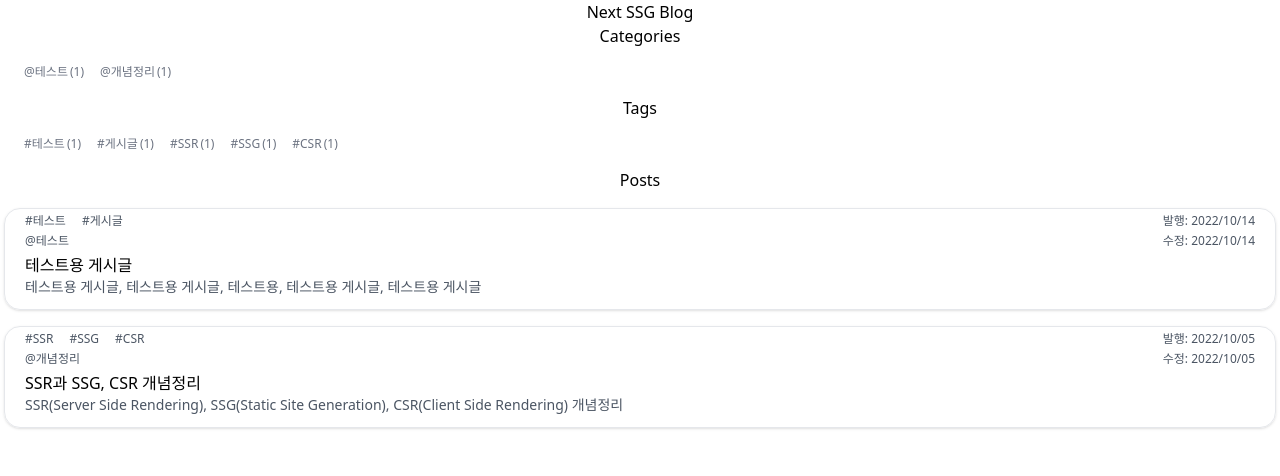
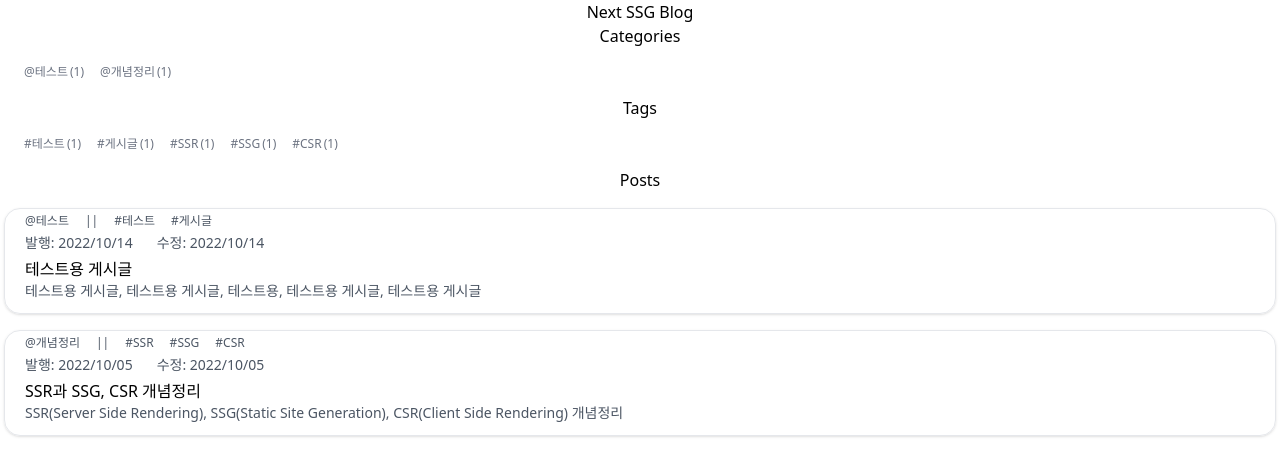
Before and after one commit to ysjkof/blog, a Next.js app: page / in a window 1280 px wide. Shown: the top 476 px of the page. Built offline with nearby package versions, Linux system fonts and the light colour scheme.

Commit message:
chore: CSS 수정

```diff
--- a/components/PostDetail.tsx
+++ b/components/PostDetail.tsx
@@ -26,8 +26,8 @@ export default function PostDetail() {
             <span>발행: {publishedDate}</span>
             <span>수정: {lastModifiedAt}</span>
           </div>
+          <RowList lists={categories} listSymbol="@" />
           <RowList lists={tags} listSymbol="#" />
-          <RowList lists={categories} listSymbol="@" />
           <h1 className="text-3xl text-center font-semibold">{title}</h1>
         </header>
 
--- a/components/PostList/PostCard.tsx
+++ b/components/PostList/PostCard.tsx
@@ -19,12 +19,19 @@ export function PostCard({ post }: { post: PostMetadata }) {
       key={title}
       className="post-title w-full rounded-2xl border px-5 py-1 shadow hover:border-transparent hover:ring-2 hover:ring-blue-500"
     >
-      <RowList lists={tags} listSymbol="#">
-        <span>발행: {publishedDate}</span>
-      </RowList>
-      <RowList lists={categories} listSymbol="@">
-        <span>수정: {lastModifiedAt}</span>
-      </RowList>
+      <div className="flex gap-4">
+        <RowList lists={categories} listSymbol="@"></RowList>
+        <span className="text-xs text-gray-600 mb-1">||</span>
+        <RowList lists={tags} listSymbol="#"></RowList>
+      </div>
+      <div className="flex gap-6">
+        <span className="text-sm text-gray-600 mb-1">
+          발행: {publishedDate}
+        </span>
+        <span className="text-sm text-gray-600 mb-1">
+          수정: {lastModifiedAt}
+        </span>
+      </div>
       <Link href={pathname}>{title}</Link>
       <p className="mb-2 text-sm text-gray-600">{description}</p>
     </li>
--- a/components/RowList.tsx
+++ b/components/RowList.tsx
@@ -1,17 +1,12 @@
-import { ReactNode } from 'react';
-
 export default function RowList({
   lists,
   listSymbol,
-  children,
 }: {
   lists: string[];
   listSymbol: '@' | '#';
-  children?: ReactNode;
 }) {
   return (
-    <div className="mb-1 flex justify-between text-xs text-gray-600">
-      <ul className="flex gap-4">
+    <ul className="flex gap-4 text-xs text-gray-600 mb-1">
       {lists.map((list) => (
         <li key={list}>
           {listSymbol}
@@ -19,7 +14,5 @@ export default function RowList({
         </li>
       ))}
     </ul>
-      {children && children}
-    </div>
   );
 }
```
Lines whose indentation alone changed are shown as unchanged.
